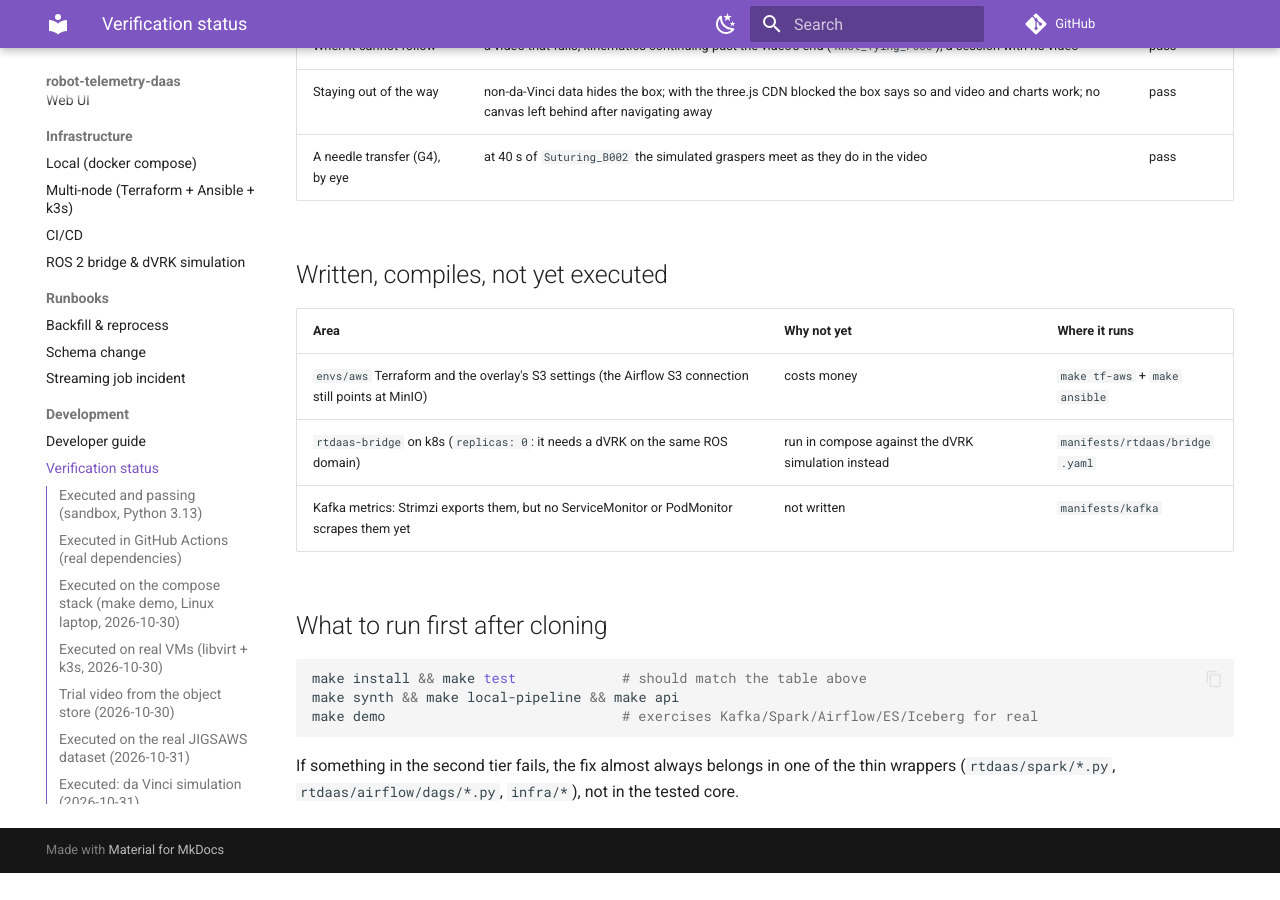
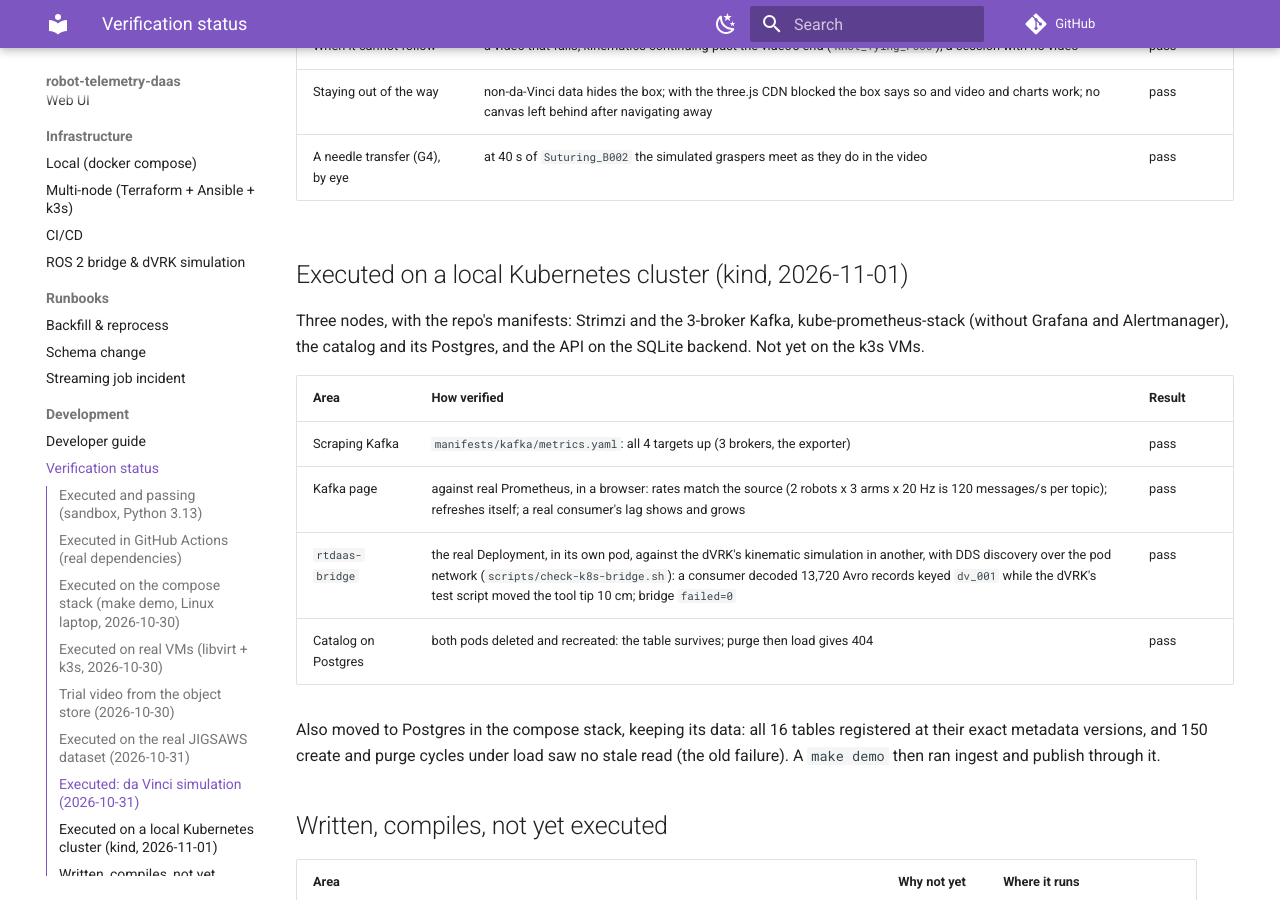
Before and after one commit to tom-f-oconnell/robot-telemetry-daas, an MkDocs documentation site: the page built from docs/dev/verification.md, in a window 1280 px wide and 900 px high, scrolled down 6075 px. Built offline with MkDocs 1.6.1 and Material for MkDocs 9.7.7, drawn with Linux system fonts in a browser that asks for light colours; comment, search, counter and statistics services are not loaded; before the commit the page ends 6948 px from its top, so only the background shows below that.

Commit message:
Test rtdaas-bridge on Kubernetes against the dVRK simulation, with no hardware
- infra/k8s/testing/dvrk-sim.yaml: the dVRK's kinematic simulation and rtdaas's adapters in a pod, without
  a bridge of its own.
- scripts/check-k8s-bridge.sh: starts it and the real bridge Deployment, moves the arm with the dVRK's own
  test script, and decodes what reaches Kafka. On a kind cluster: 13,720 records keyed dv_001, the tool tip
  moving 10 cm, bridge failed=0, with DDS discovery over the pod network.
- infra/k8s/manifests/rtdaas/bridge.yaml, ros2/README.md: start order, since the peer resolves once.
- docs/dev/verification.md: the kind cluster run, including the Kafka page and the catalog on Postgres, and
  neither of those two rows under "not yet executed" any more.
- docs/serving/api.md, docs/infra/compose.md, CLAUDE.md: the Kafka route, what its page needs in compose, and
  what these runs found.

Co-Authored-By: Claude Opus 5.5 <noreply@anthropic.com>

```diff
--- a/docs/dev/verification.md
+++ b/docs/dev/verification.md
@@ -147,13 +147,28 @@ backends. Not yet on k3s, and not yet in a browser with a real GPU.
 | Staying out of the way | non-da-Vinci data hides the box; with the three.js CDN blocked the box says so and video and charts work; no canvas left behind after navigating away | pass |
 | A needle transfer (G4), by eye | at 40 s of `Suturing_B002` the simulated graspers meet as they do in the video | pass |
 
+## Executed on a local Kubernetes cluster (kind, 2026-11-01)
+
+Three nodes, with the repo's manifests: Strimzi and the 3-broker Kafka, kube-prometheus-stack (without
+Grafana and Alertmanager), the catalog and its Postgres, and the API on the SQLite backend. Not yet on
+the k3s VMs.
+
+| Area | How verified | Result |
+|---|---|---|
+| Scraping Kafka | `manifests/kafka/metrics.yaml`: all 4 targets up (3 brokers, the exporter) | pass |
+| Kafka page | against real Prometheus, in a browser: rates match the source (2 robots x 3 arms x 20 Hz is 120 messages/s per topic); refreshes itself; a real consumer's lag shows and grows | pass |
+| `rtdaas-bridge` | the real Deployment, in its own pod, against the dVRK's kinematic simulation in another, with DDS discovery over the pod network (`scripts/check-k8s-bridge.sh`): a consumer decoded 13,720 Avro records keyed `dv_001` while the dVRK's test script moved the tool tip 10 cm; bridge `failed=0` | pass |
+| Catalog on Postgres | both pods deleted and recreated: the table survives; purge then load gives 404 | pass |
+
+Also moved to Postgres in the compose stack, keeping its data: all 16 tables registered at their exact
+metadata versions, and 150 create and purge cycles under load saw no stale read (the old failure). A
+`make demo` then ran ingest and publish through it.
+
 ## Written, compiles, not yet executed
 
 | Area | Why not yet | Where it runs |
 |---|---|---|
 | `envs/aws` Terraform and the overlay's S3 settings (the Airflow S3 connection still points at MinIO) | costs money | `make tf-aws` + `make ansible` |
-| `rtdaas-bridge` on k8s (`replicas: 0`: it needs a dVRK on the same ROS domain) | run in compose against the dVRK simulation instead | `manifests/rtdaas/bridge.yaml` |
-| Kafka metrics: Strimzi exports them, but no ServiceMonitor or PodMonitor scrapes them yet | not written | `manifests/kafka` |
 
 ## What to run first after cloning
 
```
Also changed, not shown: CLAUDE.md (+15 -3 lines), docs/infra/compose.md (+1 -1 lines), docs/serving/api.md (+1 -0 lines), ros2/README.md (+3 -1 lines), 3 other files.
